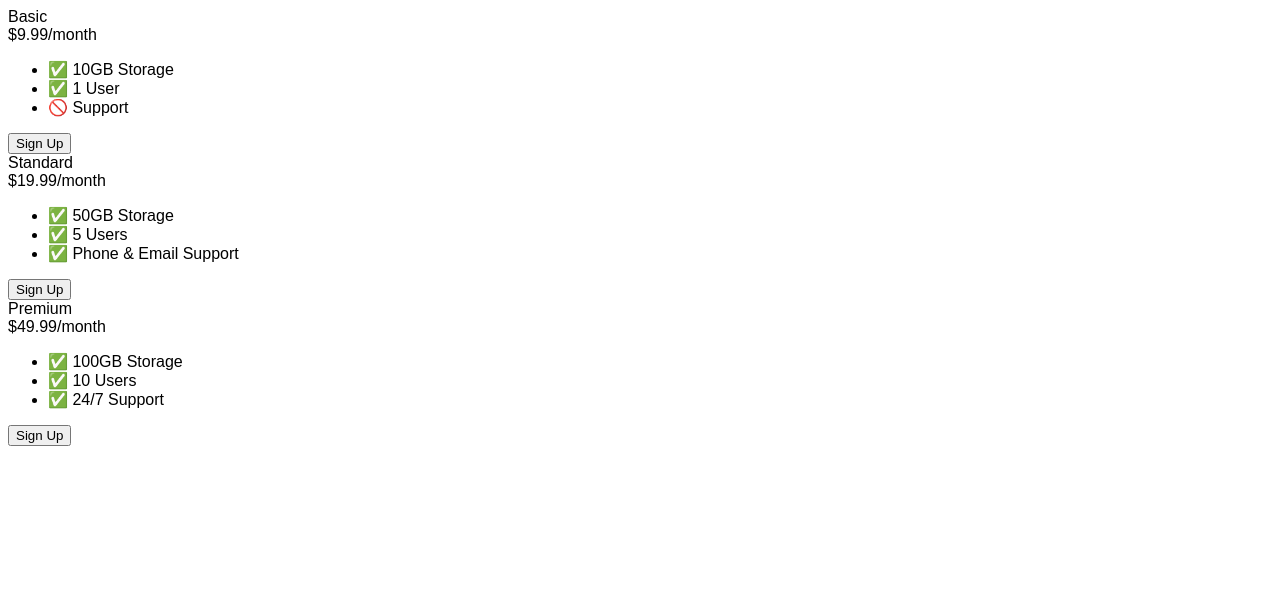
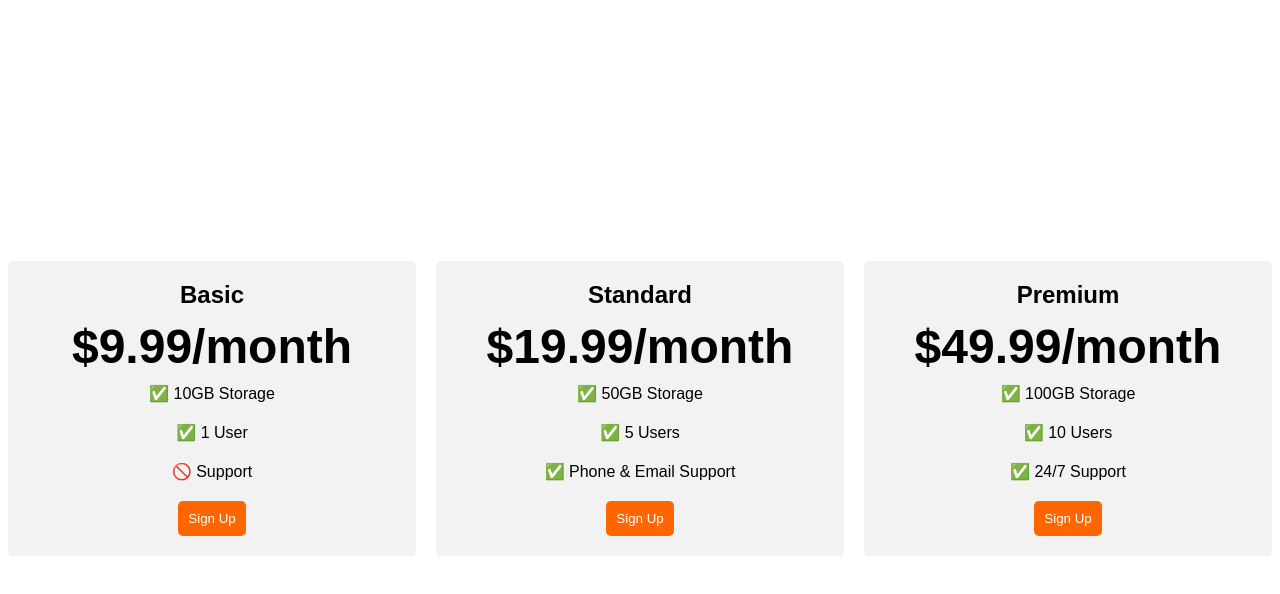
Before and after one commit to nicetrybeni/Web-Development-2024, a plain HTML site: page Web Development - Udemy/9.4 Flexbox Pricing Table Project/index.html in a window 1280 px wide. Drawn offline with Linux system fonts and the light colour scheme; a web font is replaced by a local one.

Commit message:
9.4 finished recap please

```diff
--- a/Web Development - Udemy/9.4 Flexbox Pricing Table Project/index.html
+++ b/Web Development - Udemy/9.4 Flexbox Pricing Table Project/index.html
@@ -12,9 +12,56 @@
       body {
         font-family: "Sono", sans-serif;
       }
+      .pricing-container{
+        display: flex;
+        justify-content: center;
+        align-items: center;
+        height: 100vh;
+        gap: 20px;
+      }
+      .pricing-plan{
+        flex: 1;
+        max-width: 400px;
+        padding: 20px;
+        background-color: #f2f2f2;
+        border-radius: 5px;
+        text-align: center;
+      }
+      .plan-title{
+        font-size: 24px;
+        font-weight: bold;
+        margin-bottom: 10px;
+      }
+
+      .plan-price{
+        font-size: 48px;
+        font-weight: bold;
+        margin: 10px;
+      }
+      .plan-features {
+      list-style: none;
+      padding: 0;
+      margin: 0;
+      }
+
+    .plan-features li {
+      margin-bottom: 20px;
+      }
+      .plan-button {
+      padding: 10px;
+      background-color: #ff6600;
+      color: #fff;
+      border-radius: 5px;
+      border: none;
+      }
+
 
       /* Hint: What can you do with a media query and flexbox? */
       @media (max-width: 1250px) {
+        .pricing-container {
+        flex-direction: column;
+        height: 100%;
+      }
       }
     </style>
   </head>
```
